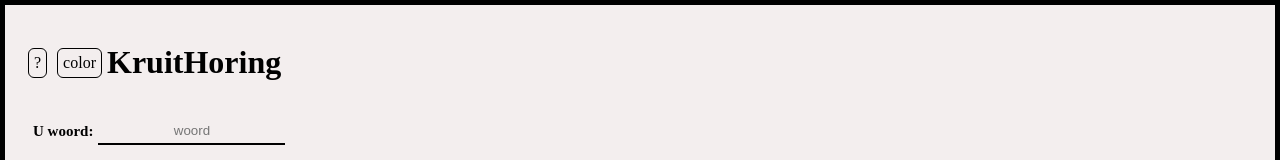
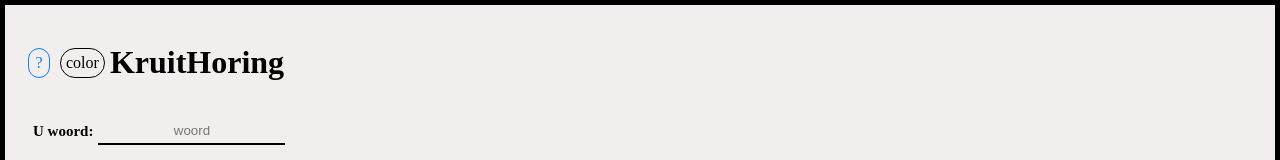
Before and after one commit to AdriaanNaude/kruithoring, a browser extension: page index.html in a window 1280 px wide. Shown: the top 160 px of the page. Drawn offline with Linux system fonts and the light colour scheme.

Commit message:
klein inligting knop verandering

```diff
--- a/style.css
+++ b/style.css
@@ -1,7 +1,7 @@
-/* todo  orienteer voorskou reg*/
 :root{
     --primary-color: #F3EEEE;
     --secondery-color: #000000;
+    --thirsery-color: #0A7EFE;
 }
 html{
     border: 5px solid var(--secondery-color);
@@ -10,7 +10,6 @@ body {
     padding: 10px;
     width: 300px;
     background-color: var(--primary-color);
-
 }
 
 .kop{
@@ -20,14 +19,17 @@ body {
 .inligting{
     padding: 5px;
     margin: 5px;
-    border: 1px solid var(--secondery-color);
-    border-radius: 6px;
+    width: 10px;
+    border: 1px solid var(--thirsery-color);
+    border-radius: 30px;
+    text-align: center;
+    color: var(--thirsery-color);
 }
 .kleur{
     padding: 5px;
     margin: 5px;
     border: 1px solid var(--secondery-color);
-    border-radius: 6px;
+    border-radius: 20px;
 }
 
 .content{
@@ -70,12 +72,11 @@ body {
 }
 
 .kopie{
-   margin: 5px;
-   padding: 3px;
-
-   cursor: pointer;
-   border-radius: 5px;
-   border: 2px solid var(--secondery-color);
+    margin: 5px;
+    padding: 3px;
+    cursor: pointer;
+    border-radius: 5px;
+    border: 2px solid var(--secondery-color);
 }
 #btn{
    margin: 5px;
@@ -83,7 +84,6 @@ body {
    border-radius: 5px;
    border: 2px solid var(--secondery-color);
 }
-
 .foet{
     display: flex;
     justify-content: center;
```
Also changed, not shown: index.html (+5 -5 lines).
